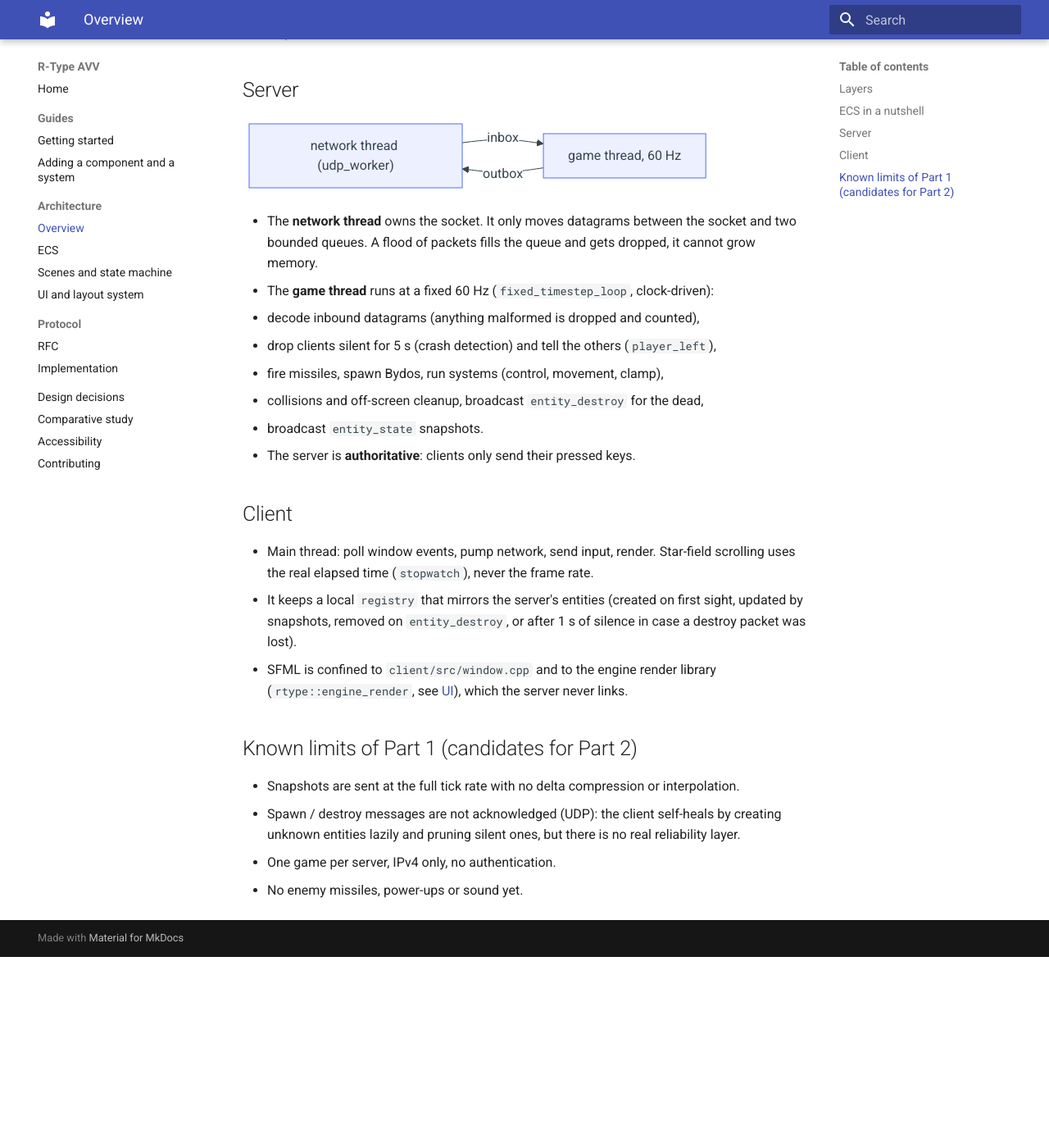
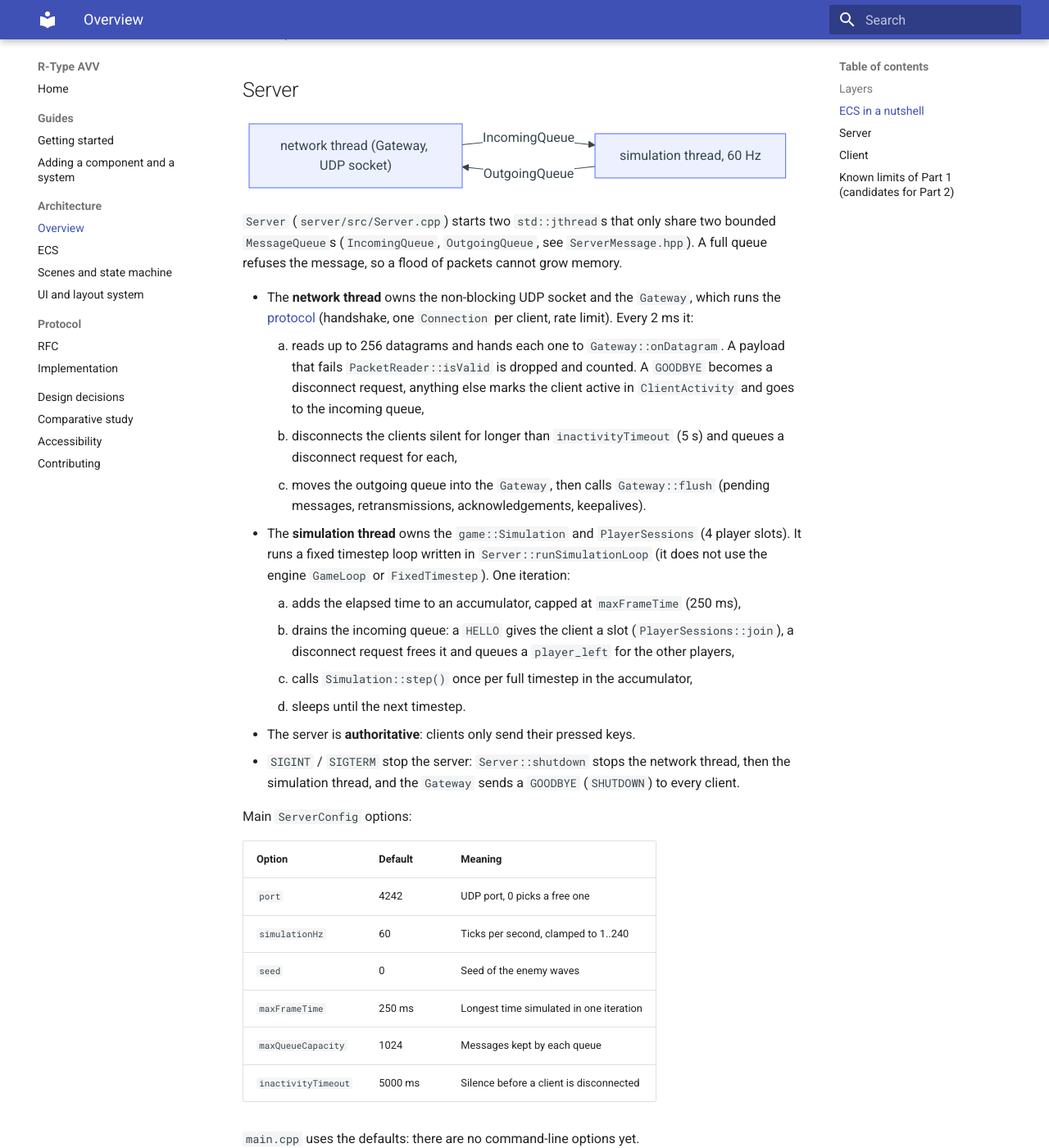
Before and after one commit to Chezrush/R-TYPE, an MkDocs documentation site: the page built from docs/architecture/overview.md, in a window 1280 px wide and 1400 px high, scrolled down 1424 px. Shown: the whole window at 82% size. Built offline with MkDocs 1.6.1 and Material for MkDocs 9.7.7, drawn with Linux system fonts in a browser that asks for light colours; before the commit the page ends 2591 px from its top, so only the background shows below that; some of the changed text lies outside the part shown.

Commit message:
docs(server): align the server documentation with the code (#116)

````diff
--- a/docs/architecture/overview.md
+++ b/docs/architecture/overview.md
@@ -43,19 +43,49 @@ decoupling the subject asks for. The details are in the [ECS architecture](ecs.m
 
 ```mermaid
 flowchart LR
-    net["network thread (udp_worker)"] -- inbox --> game["game thread, 60 Hz"]
-    game -- outbox --> net
+    net["network thread (Gateway, UDP socket)"] -- "IncomingQueue" --> sim["simulation thread, 60 Hz"]
+    sim -- "OutgoingQueue" --> net
 ```
 
-- The **network thread** owns the socket. It only moves datagrams between the socket and two
-  bounded queues. A flood of packets fills the queue and gets dropped, it cannot grow memory.
-- The **game thread** runs at a fixed 60 Hz (`fixed_timestep_loop`, clock-driven):
-  1. decode inbound datagrams (anything malformed is dropped and counted),
-  2. drop clients silent for 5 s (crash detection) and tell the others (`player_left`),
-  3. fire missiles, spawn Bydos, run systems (control, movement, clamp),
-  4. collisions and off-screen cleanup, broadcast `entity_destroy` for the dead,
-  5. broadcast `entity_state` snapshots.
+`Server` (`server/src/Server.cpp`) starts two `std::jthread`s that only share two bounded
+`MessageQueue`s (`IncomingQueue`, `OutgoingQueue`, see `ServerMessage.hpp`). A full queue
+refuses the message, so a flood of packets cannot grow memory.
+
+- The **network thread** owns the non-blocking UDP socket and the `Gateway`, which runs the
+  [protocol](../protocol/implementation.md) (handshake, one `Connection` per client, rate
+  limit). Every 2 ms it:
+    1. reads up to 256 datagrams and hands each one to `Gateway::onDatagram`. A payload that
+       fails `PacketReader::isValid` is dropped and counted. A `GOODBYE` becomes a disconnect
+       request, anything else marks the client active in `ClientActivity` and goes to the
+       incoming queue,
+    2. disconnects the clients silent for longer than `inactivityTimeout` (5 s) and queues a
+       disconnect request for each,
+    3. moves the outgoing queue into the `Gateway`, then calls `Gateway::flush` (pending
+       messages, retransmissions, acknowledgements, keepalives).
+- The **simulation thread** owns the `game::Simulation` and `PlayerSessions` (4 player slots).
+  It runs a fixed timestep loop written in `Server::runSimulationLoop` (it does not use the
+  engine `GameLoop` or `FixedTimestep`). One iteration:
+    1. adds the elapsed time to an accumulator, capped at `maxFrameTime` (250 ms),
+    2. drains the incoming queue: a `HELLO` gives the client a slot (`PlayerSessions::join`),
+       a disconnect request frees it and queues a `player_left` for the other players,
+    3. calls `Simulation::step()` once per full timestep in the accumulator,
+    4. sleeps until the next timestep.
 - The server is **authoritative**: clients only send their pressed keys.
+- `SIGINT` / `SIGTERM` stop the server: `Server::shutdown` stops the network thread, then the
+  simulation thread, and the `Gateway` sends a `GOODBYE` (`SHUTDOWN`) to every client.
+
+Main `ServerConfig` options:
+
+| Option | Default | Meaning |
+| --- | --- | --- |
+| `port` | 4242 | UDP port, 0 picks a free one |
+| `simulationHz` | 60 | Ticks per second, clamped to 1..240 |
+| `seed` | 0 | Seed of the enemy waves |
+| `maxFrameTime` | 250 ms | Longest time simulated in one iteration |
+| `maxQueueCapacity` | 1024 | Messages kept by each queue |
+| `inactivityTimeout` | 5000 ms | Silence before a client is disconnected |
+
+`main.cpp` uses the defaults: there are no command-line options yet.
 
 ## Client
 
@@ -69,8 +99,8 @@ flowchart LR
 
 ## Known limits of Part 1 (candidates for Part 2)
 
-- Snapshots are sent at the full tick rate with no delta compression or interpolation.
-- Spawn / destroy messages are not acknowledged (UDP): the client self-heals by creating
-  unknown entities lazily and pruning silent ones, but there is no real reliability layer.
+- Inputs are not applied to the simulation and players get no ship yet (#141).
+- Game events and snapshots are not encoded nor sent yet (#142).
+- No command-line options: the server always listens on UDP port 4242.
 - One game per server, IPv4 only, no authentication.
-- No enemy missiles, power-ups or sound yet.
+- No power-ups or sound yet.
````
Also changed, not shown: docs/guides/getting-started.md (+10 -4 lines).
